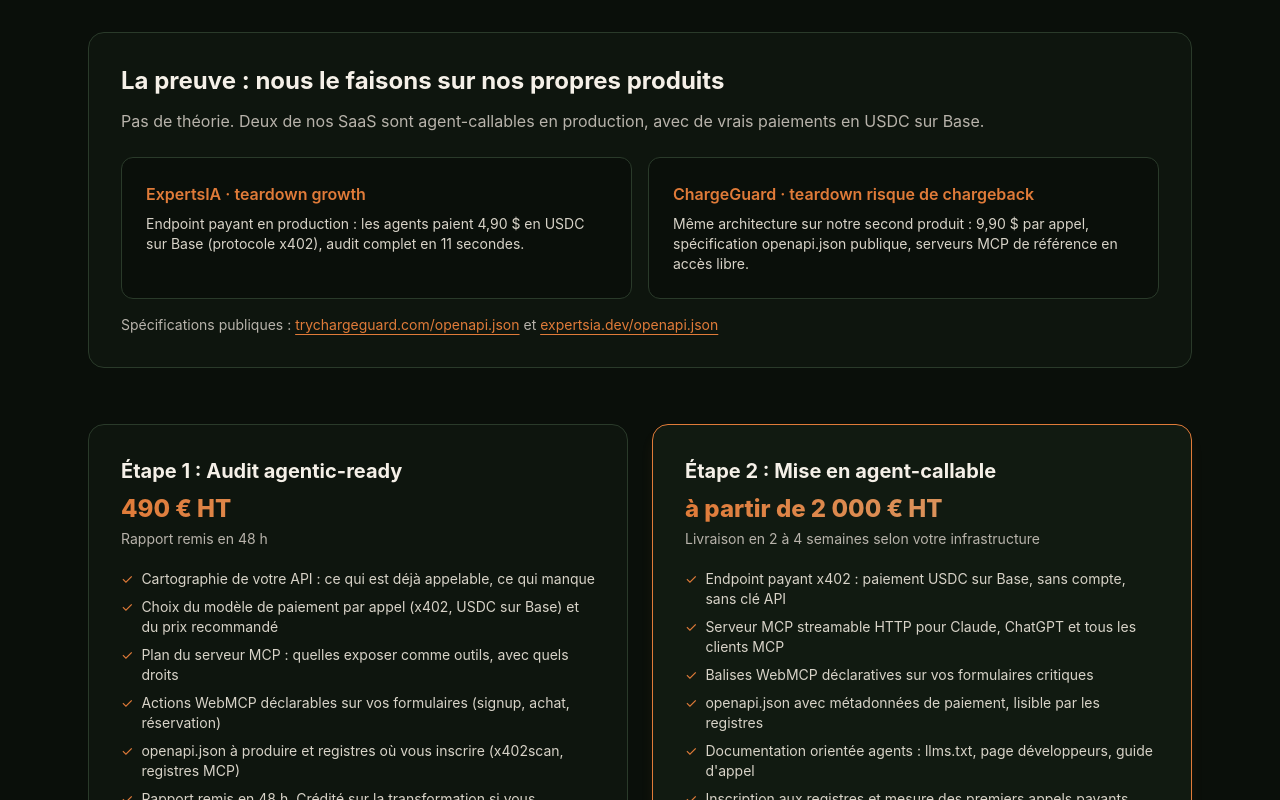
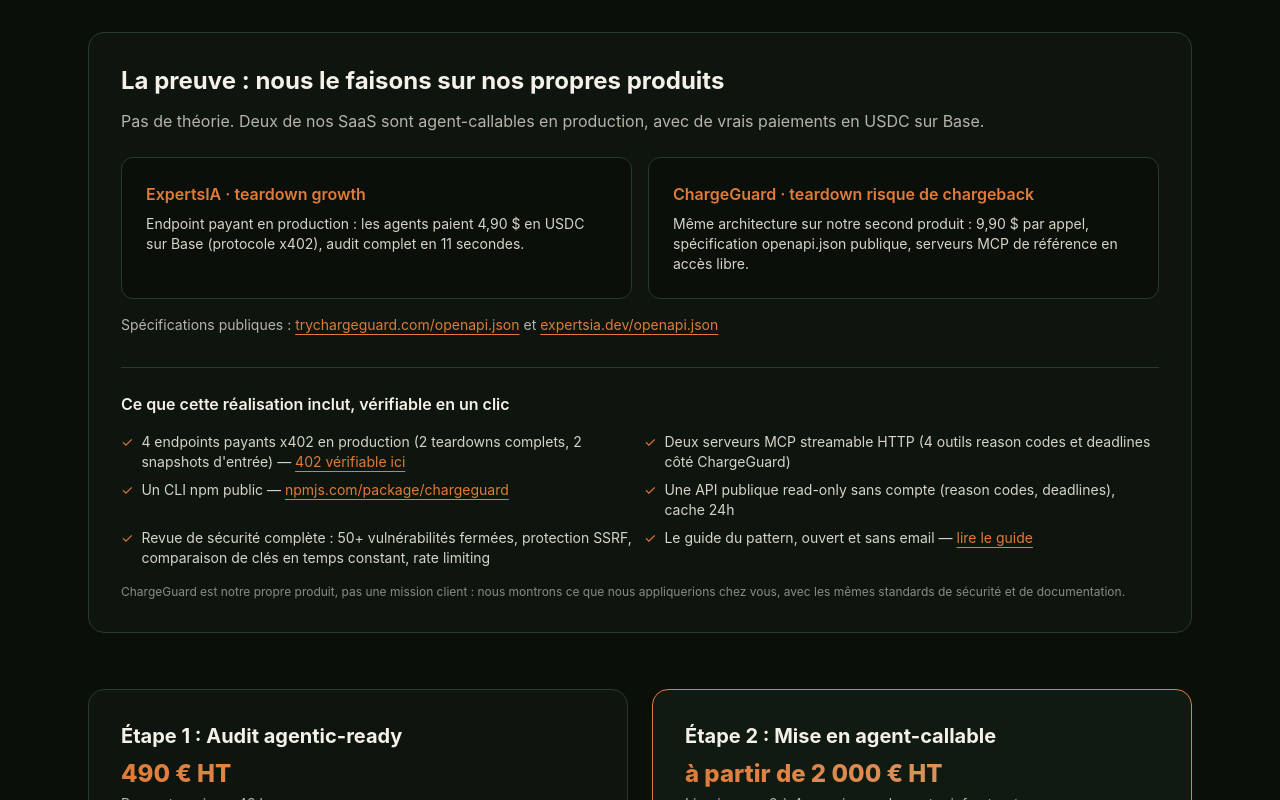
Before and after one commit to DaLiryc/expertsia, a Next.js app: page /fr/agentic-ready in a window 1280 px wide. Shown: the part 523-1323 px from the top of the page. Built offline with nearby package versions, Linux system fonts and the light colour scheme; no server answers.

Commit message:
agentic-ready: section réalisation CG (artefacts vérifiables en un clic, framing produit propre)

```diff
--- a/app/en/agentic-ready/page.tsx
+++ b/app/en/agentic-ready/page.tsx
@@ -143,6 +143,48 @@ export default function AgenticReadyPage() {
                 expertsia.dev/openapi.json
               </a>
             </p>
+            <div className='mt-8 border-t border-[#2a3a2a] pt-6'>
+              <h3 className='font-semibold text-[#f5f0e8]'>What this delivery includes, verifiable in one click</h3>
+              <ul className='mt-4 grid gap-2 text-sm text-[#d8d3c8] md:grid-cols-2'>
+                <li className='flex gap-2'>
+                  <span className='text-[#e07b39]'>✓</span>
+                  <span>
+                    4 paid x402 endpoints in production (2 full teardowns, 2 entry snapshots) —{' '}
+                    <a href='https://www.trychargeguard.com/api/teardown' className='text-[#e07b39] underline underline-offset-4'>402 verifiable here</a>
+                  </span>
+                </li>
+                <li className='flex gap-2'>
+                  <span className='text-[#e07b39]'>✓</span>
+                  <span>Two streamable HTTP MCP servers (4 reason-code and deadline tools on ChargeGuard)</span>
+                </li>
+                <li className='flex gap-2'>
+                  <span className='text-[#e07b39]'>✓</span>
+                  <span>
+                    A public npm CLI —{' '}
+                    <a href='https://www.npmjs.com/package/chargeguard' className='text-[#e07b39] underline underline-offset-4'>npmjs.com/package/chargeguard</a>
+                  </span>
+                </li>
+                <li className='flex gap-2'>
+                  <span className='text-[#e07b39]'>✓</span>
+                  <span>A public read-only API with no account required (reason codes, deadlines), 24h cache</span>
+                </li>
+                <li className='flex gap-2'>
+                  <span className='text-[#e07b39]'>✓</span>
+                  <span>Full security review: 50+ vulnerabilities closed, SSRF protection, constant-time key comparison, rate limiting</span>
+                </li>
+                <li className='flex gap-2'>
+                  <span className='text-[#e07b39]'>✓</span>
+                  <span>
+                    The pattern guide, open with no email gate —{' '}
+                    <a href='/en/blog/make-your-saas-agent-callable-x402-guide-2026' className='text-[#e07b39] underline underline-offset-4'>read the guide</a>
+                  </span>
+                </li>
+              </ul>
+              <p className='mt-4 text-xs text-[#8a8a8a]'>
+                ChargeGuard is our own product, not a client engagement: we show what we would apply to your
+                product, with the same security and documentation standards.
+              </p>
+            </div>
           </section>
 
           <div className='mt-14 grid gap-6 lg:grid-cols-2'>
--- a/app/fr/agentic-ready/page.tsx
+++ b/app/fr/agentic-ready/page.tsx
@@ -149,6 +149,48 @@ export default function AgenticReadyPage() {
                 expertsia.dev/openapi.json
               </a>
             </p>
+            <div className='mt-8 border-t border-[#2a3a2a] pt-6'>
+              <h3 className='font-semibold text-[#f5f0e8]'>Ce que cette réalisation inclut, vérifiable en un clic</h3>
+              <ul className='mt-4 grid gap-2 text-sm text-[#d8d3c8] md:grid-cols-2'>
+                <li className='flex gap-2'>
+                  <span className='text-[#e07b39]'>✓</span>
+                  <span>
+                    4 endpoints payants x402 en production (2 teardowns complets, 2 snapshots d&apos;entrée) —{' '}
+                    <a href='https://www.trychargeguard.com/api/teardown' className='text-[#e07b39] underline underline-offset-4'>402 vérifiable ici</a>
+                  </span>
+                </li>
+                <li className='flex gap-2'>
+                  <span className='text-[#e07b39]'>✓</span>
+                  <span>Deux serveurs MCP streamable HTTP (4 outils reason codes et deadlines côté ChargeGuard)</span>
+                </li>
+                <li className='flex gap-2'>
+                  <span className='text-[#e07b39]'>✓</span>
+                  <span>
+                    Un CLI npm public —{' '}
+                    <a href='https://www.npmjs.com/package/chargeguard' className='text-[#e07b39] underline underline-offset-4'>npmjs.com/package/chargeguard</a>
+                  </span>
+                </li>
+                <li className='flex gap-2'>
+                  <span className='text-[#e07b39]'>✓</span>
+                  <span>Une API publique read-only sans compte (reason codes, deadlines), cache 24h</span>
+                </li>
+                <li className='flex gap-2'>
+                  <span className='text-[#e07b39]'>✓</span>
+                  <span>Revue de sécurité complète : 50+ vulnérabilités fermées, protection SSRF, comparaison de clés en temps constant, rate limiting</span>
+                </li>
+                <li className='flex gap-2'>
+                  <span className='text-[#e07b39]'>✓</span>
+                  <span>
+                    Le guide du pattern, ouvert et sans email —{' '}
+                    <a href='/fr/blog/rendre-saas-agent-callable-x402-guide-2026' className='text-[#e07b39] underline underline-offset-4'>lire le guide</a>
+                  </span>
+                </li>
+              </ul>
+              <p className='mt-4 text-xs text-[#8a8a8a]'>
+                ChargeGuard est notre propre produit, pas une mission client : nous montrons ce que nous appliquerions
+                chez vous, avec les mêmes standards de sécurité et de documentation.
+              </p>
+            </div>
           </section>
 
           <div className='mt-14 grid gap-6 lg:grid-cols-2'>
```
